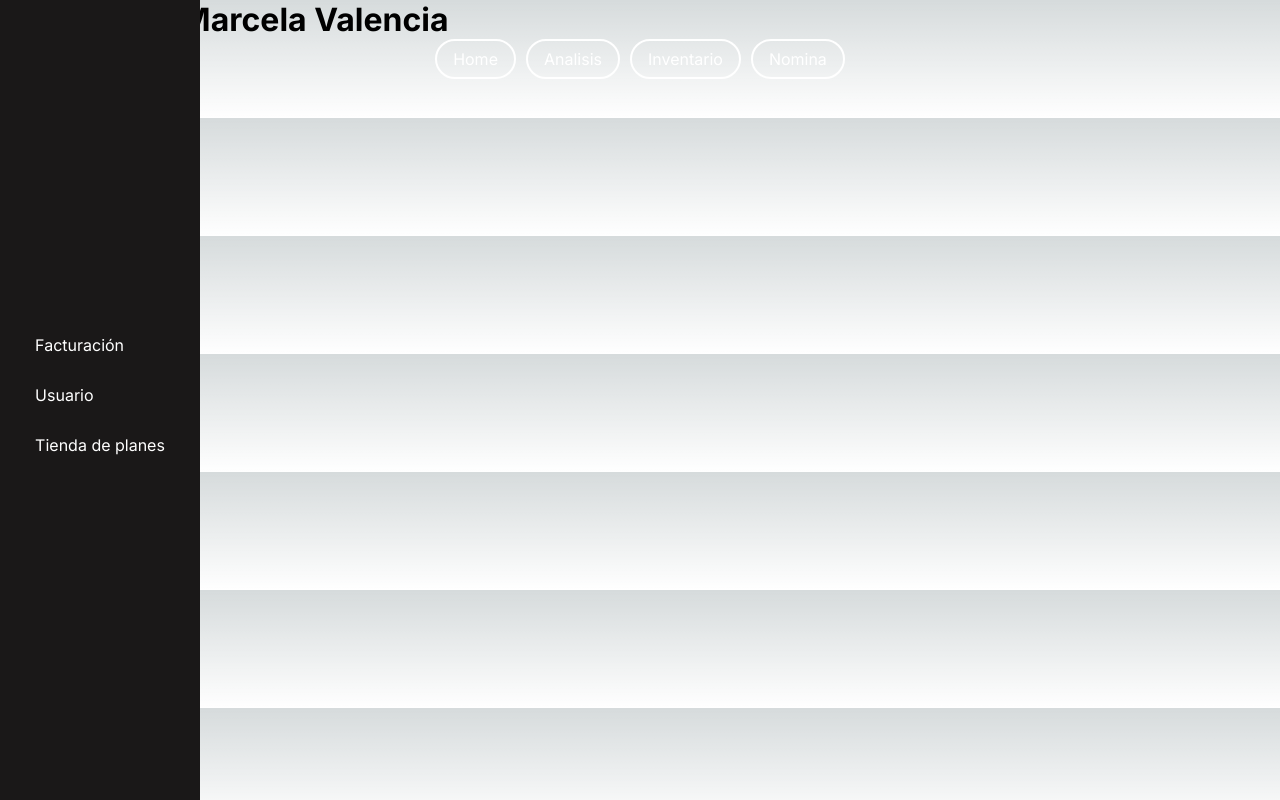
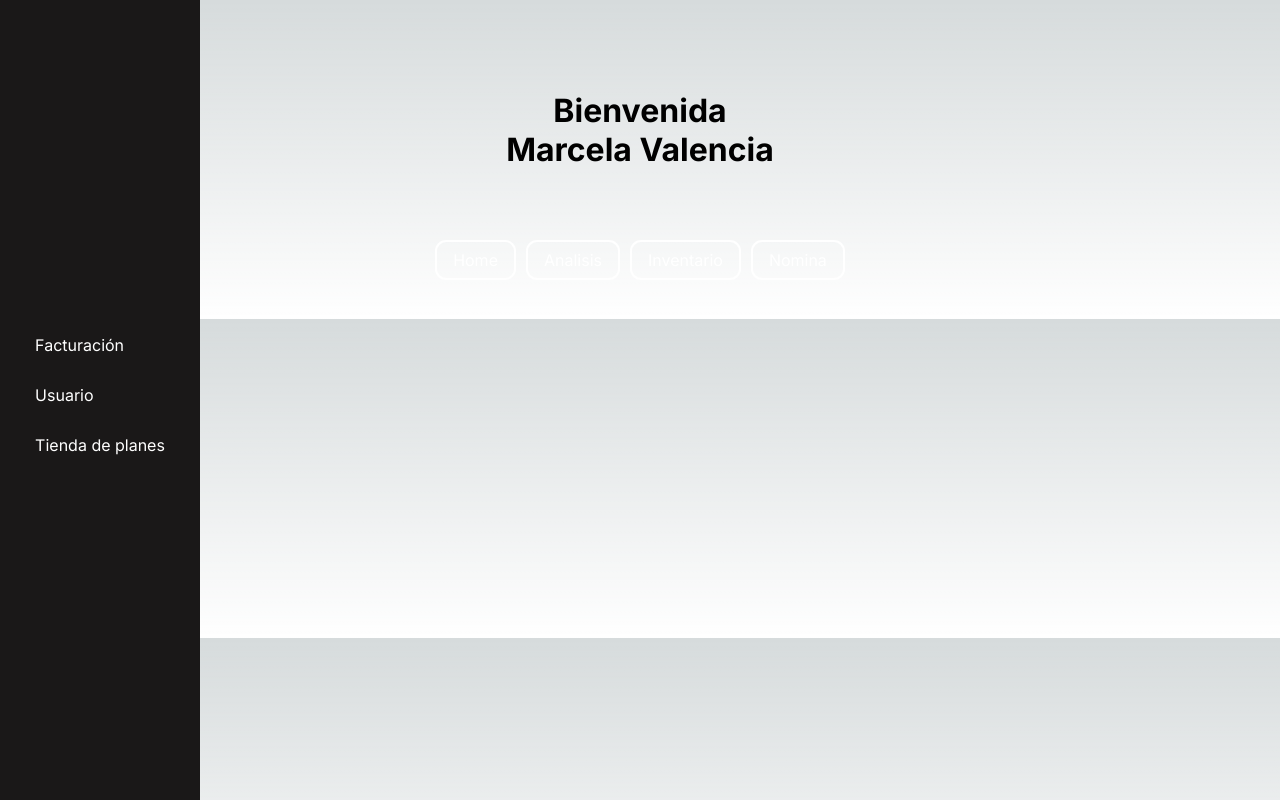
Before and after one commit to gabadabaduu/FrontEndProyectoArqui, a Next.js app in the folder arquitienda/: page / in a window 1280 px wide. Built offline with nearby package versions, Linux system fonts and the light colour scheme.

Commit message:
por hoy me voy a mimir pero volvereeeeeeeeee buwjajajajajaj

```diff
--- a/arquitienda/src/app/globals.css
+++ b/arquitienda/src/app/globals.css
@@ -183,7 +183,7 @@ a {
   display: inline-block;
   padding: 8px 16px;
   border: 2px solid white;
-  border-radius: 20px;
+  border-radius: 11px;
   color: white;
   text-decoration: none;
   transition: background-color 0.3s, color 0.3s;
--- a/arquitienda/src/app/layout.tsx
+++ b/arquitienda/src/app/layout.tsx
@@ -18,8 +18,10 @@ export default function RootLayout({
   return (
     <html lang="en">
       <body className={inter.className}>
-      <div className="center-right">
-      <h1>Bienvenida Marcela Valencia</h1>
+      <div style={{ display: 'flex', flexDirection: 'column', justifyContent: 'center', alignItems: 'center', height: '30vh' }}>
+      <br/>
+      <h1>Bienvenida </h1>
+      <h1>Marcela Valencia</h1>
       </div>
         <div className="vertical-bar">
           <ul className="vertical-link-container">
```
Also changed, not shown: arquitienda/package.json (+5 -5 lines), 1 other file (tests, documents, lock files or other folders).
